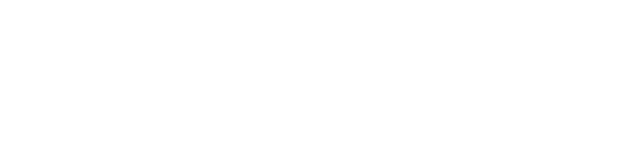
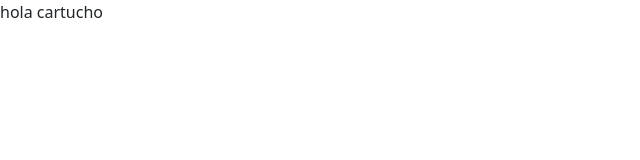
Before and after one commit to Fernando-G-M/Inte, a plain HTML site: page index.html in a window 1280 px wide. Shown: the whole page, without its empty margins (0-640 px from the left). Drawn offline with nearby package versions, Linux system fonts and the light colour scheme.

Commit message:
Hello world

```diff
--- a/index.html
+++ b/index.html
@@ -22,7 +22,7 @@
         <header>
             <!-- place navbar here -->
         </header>
-        <main></main>
+        <main> hola cartucho</main>
         <footer>
             <!-- place footer here -->
         </footer>
```
